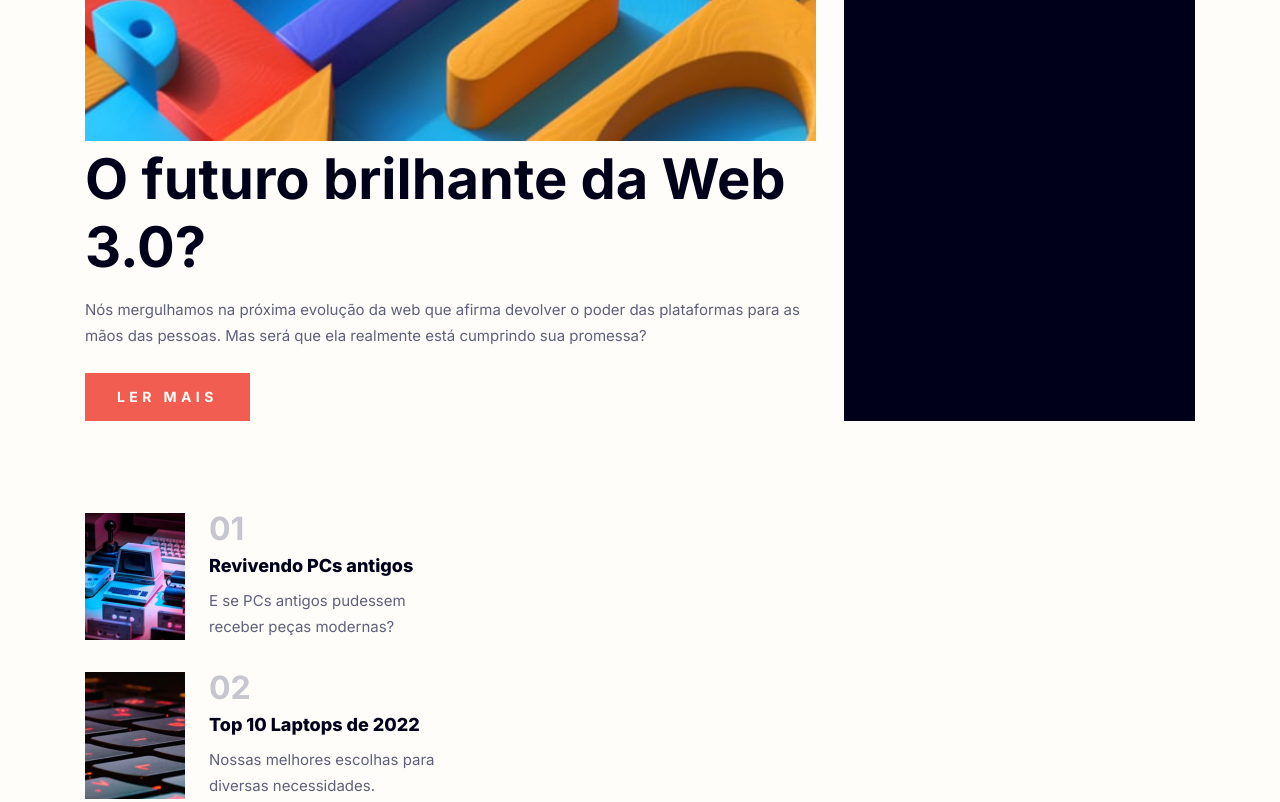
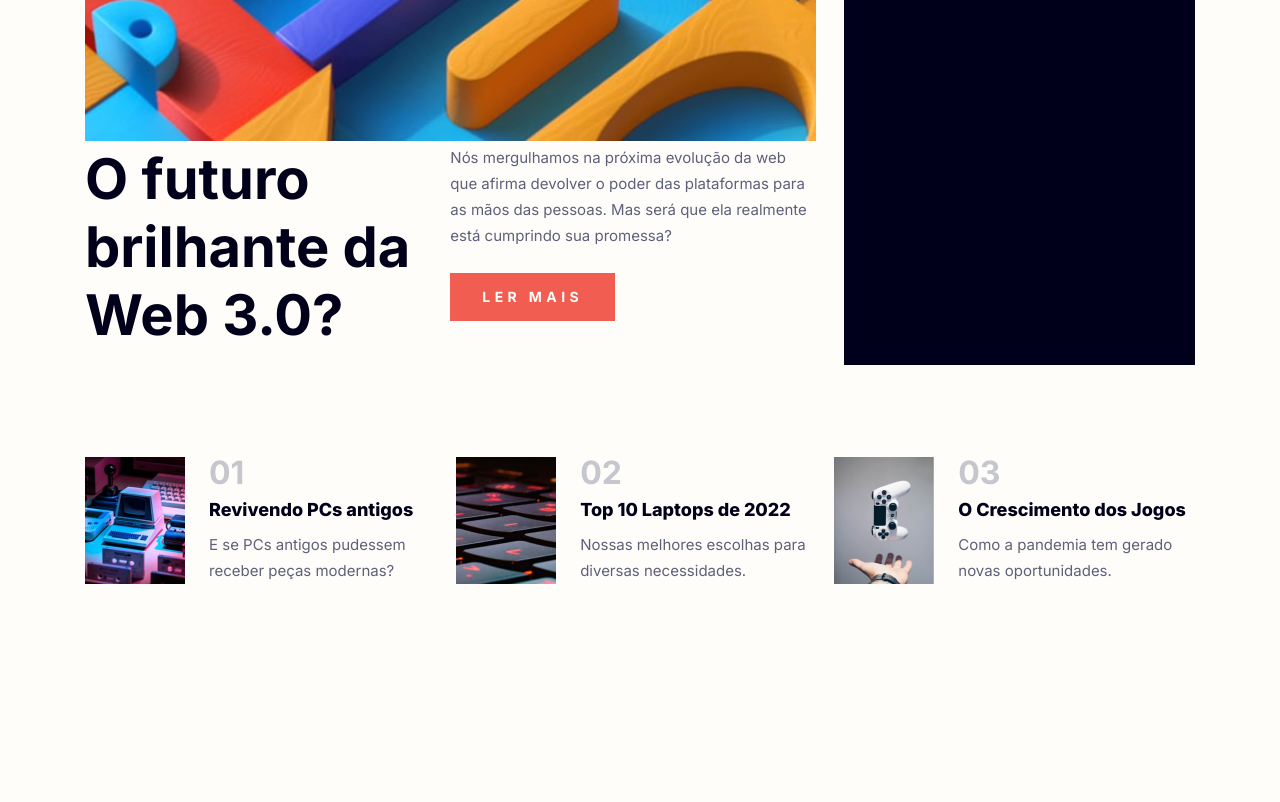
Before and after one commit to Ayumidev/Projeto-Not-cias, a plain HTML site: page noticias-main/index.html in a window 1280 px wide. Shown: the part 600-1402 px from the top of the page. After the commit the page ends 1245 px from the top, so only its background shows below. Drawn offline with Linux system fonts and the light colour scheme.

Commit message:
fim (porém ainda tem uns erros q vou olhar dps)

```diff
--- a/noticias-main/index.html
+++ b/noticias-main/index.html
@@ -77,7 +77,9 @@
 
                 <div>
                     <strong>01</strong>
-                    <h2>Revivendo PCs antigos</h2>
+                    <a href="#">
+                        <h2>Revivendo PCs antigos</h2>
+                    </a>
                     <p>E se PCs antigos pudessem receber peças modernas?</p>
                 </div>
             </div>
@@ -86,7 +88,9 @@
                 <img src="./assets/images/image-top-laptops.jpg" alt="Imagem de laptops">
                 <div>
                     <strong>02</strong>
-                    <h2>Top 10 Laptops de 2022</h2>
+                    <a href="#">
+                        <h2>Top 10 Laptops de 2022</h2>
+                    </a>
                     <p>Nossas melhores escolhas para diversas necessidades.</p>
                 </div>
             </div>
@@ -94,7 +98,9 @@
                 <img src="./assets/images/image-gaming-growth.jpg" alt="Imagem de um controle de vídeo game">
                 <div>
                     <strong>03</strong>
-                    <h2>O Crescimento dos Jogos</h2>
+                    <a href="#">
+                        <h2>O Crescimento dos Jogos</h2>
+                    </a>
                     <p>Como a pandemia tem gerado novas oportunidades.</p>
                 </div>
             </div>
--- a/noticias-main/style.css
+++ b/noticias-main/style.css
@@ -76,6 +76,10 @@ header .mobile a{
     color: var(--dark-blue);
     font-size: 1.125rem;
     line-height: 1.5rem;
+}
+
+header .desktop{
+    display: none;
 }
 
 main{
@@ -176,6 +180,10 @@ main{
     margin-block: 0.6rem;
 }
 
+.terceira-secao a{
+    text-decoration: none;
+}
+
 .terceira-secao p{
     color: var(--gunmetal);
     font-size: 0.9375rem;
@@ -183,32 +191,6 @@ main{
 }
 
 @media(min-width: 1110px){
-    main{
-        display: grid;
-        grid-template-columns: 1fr 1fr 1fr;
-        gap: 1.75rem;
-    }
-
-    .primeira-secao{
-        grid-column: 1 / 3;
-        grid-template-columns: 1fr 1fr;
-    }
-
-    .primeira-secao picture{
-        grid-column: 1 / 3;
-    }
-
-    .primeira-secao img{
-        margin: 0;
-    }
-
-    .primeira-secao h1{
-        font-size: 3.5rem;
-    }
-
-    .segunda-secao h2{
-        font-size: 2.5rem;
-    }
 
     header > button{
         display: none;
@@ -226,5 +208,51 @@ main{
         color: var(--gunmetal);
     }
 
+    header .desktop a:hover{
+        color: var(--vermillion);
+    }
+
+    main{
+        display: grid;
+        grid-template-columns: 1fr 1fr 1fr;
+        gap: 1.75rem;
+    }
+
+    .primeira-secao{
+        grid-column: 1 / 3;
+
+        display: grid;
+        grid-template-columns: 1fr 1fr;
+    }
+
+    .primeira-secao picture{
+        grid-column: 1 / 3;
+    }
+
+    .primeira-secao img{
+        margin: 0;
+    }
+
+    .primeira-secao h1{
+        font-size: 3.5rem;
+    }
+
+    .primeira-secao button:hover{
+        background-color: var(--dark-blue);
+        cursor: pointer;
+    }
+
+    .segunda-secao h2{
+        font-size: 2.5rem;
+    }
+
+    .terceira-secao{
+        display: flex;
+        grid-column: 1 / 4;
+    }
+
+    .terceira-secao h2:hover{
+        color: var(--vermillion);
+    }
 
 }
```
